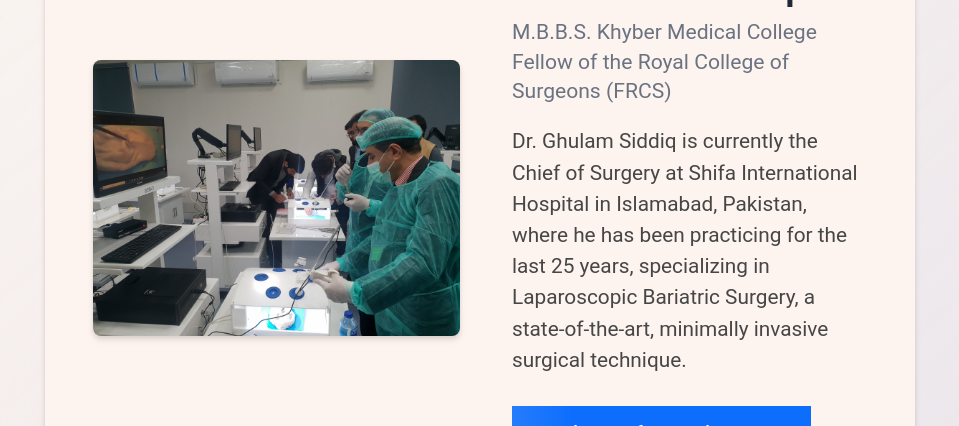
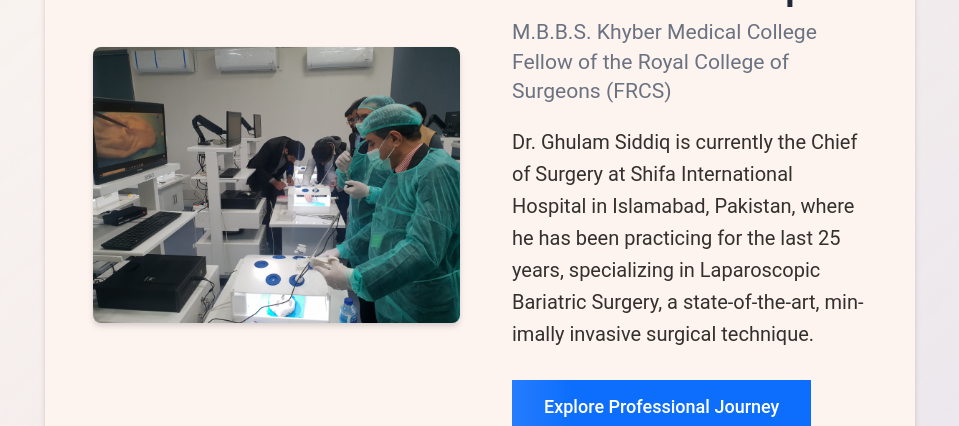
Before and after one commit to emad-siddiq/surgeon_website, a React (Create React App) app in the folder frontend/: page / in a window 1280 px wide. Shown: the part 1120-1546 px from the top of the page, without its empty margins (160-1119 px from the left). Built offline with nearby package versions, Linux system fonts and the light colour scheme.

Commit message:
minor changes

```diff
--- a/frontend/src/components/web/AboutSection/Card.css
+++ b/frontend/src/components/web/AboutSection/Card.css
@@ -185,9 +185,9 @@
   }
 
   .card-description {
-    font-size: 1.3rem;
-    color: #464646;
-    line-height: 1.5;
+    font-size: 20px;
+    color: rgb(51, 48, 46);
+    line-height: 1.6;
     margin-bottom: 15px;
     font-weight: 400;
     padding-right: 1vw;
--- a/frontend/src/index.css
+++ b/frontend/src/index.css
@@ -23,7 +23,7 @@ html, body {
 }
 
 code {
-  font-family: source-code-pro, Menlo, Monaco, Consolas, 'Courier New',
+  font-family: Georgia, source-code-pro, Menlo, Monaco, Consolas, 'Courier New',
     monospace;
 }
 
```
